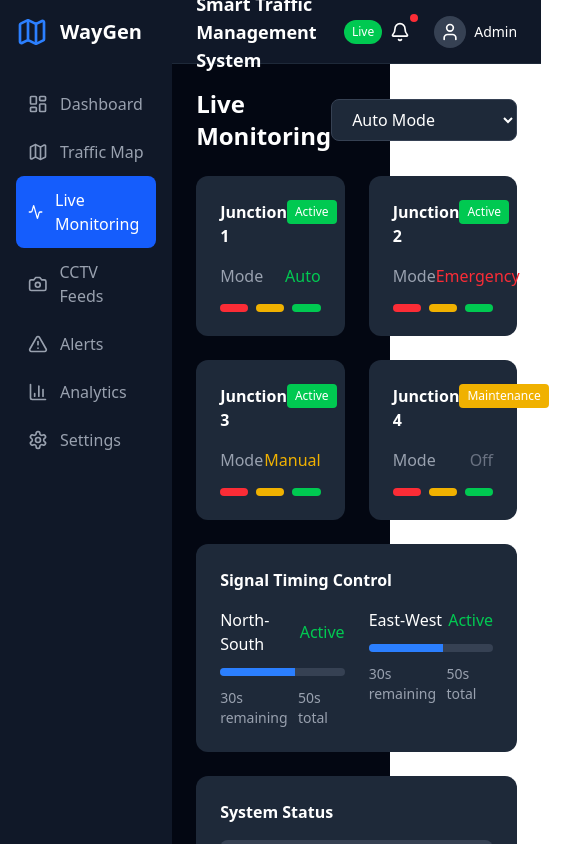
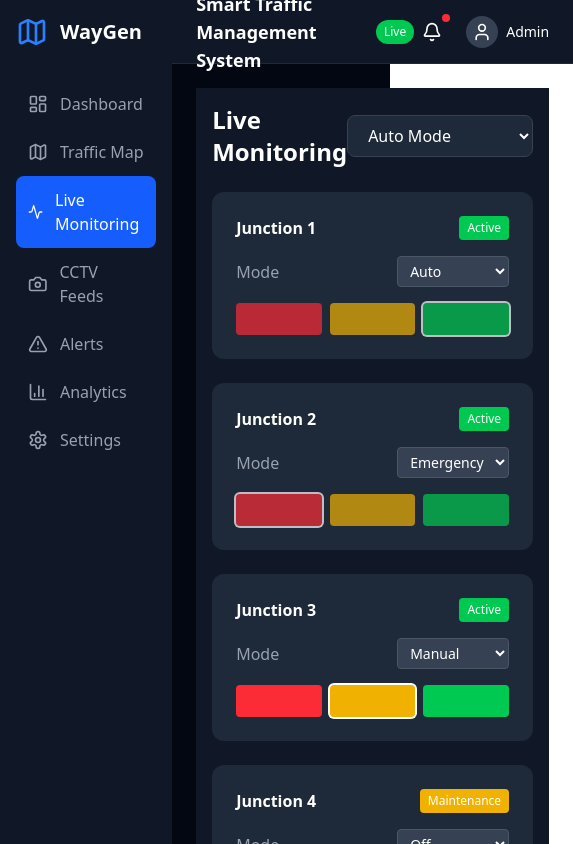
Before and after one commit to ArshTiwari2004/Waygen, a React (Vite) app in the folder traffic-monitoring/frontend/: page /monitoring in a window 390 px wide. Shown: the top 844 px of the page, 573 px wide, since content can reach past the window. Built offline with nearby package versions, Linux system fonts and the light colour scheme.

Commit message:
live monitoring

```diff
--- a/traffic-monitoring/frontend/package.json
+++ b/traffic-monitoring/frontend/package.json
@@ -13,6 +13,7 @@
     "@tailwindcss/vite": "^4.0.12",
     "framer-motion": "^12.4.10",
     "lucide-react": "^0.479.0",
+    "mappls-web-maps": "^3.5.8",
     "react": "^19.0.0",
     "react-dom": "^19.0.0",
     "react-router-dom": "^7.3.0",
--- a/traffic-monitoring/frontend/pages/LiveMonitoring/LiveMonitoring.jsx
+++ b/traffic-monitoring/frontend/pages/LiveMonitoring/LiveMonitoring.jsx
@@ -1,13 +1,80 @@
-import React from 'react';
+import React, { useState } from 'react';
 import { Activity, AlertCircle, Clock, Radio } from 'lucide-react';
 
 const LiveMonitoring = () => {
+  // State for system mode
+  const [systemMode, setSystemMode] = useState('Auto Mode');
+
+  // State for junctions
+  const [junctions, setJunctions] = useState([
+    { id: 1, title: 'Junction 1', status: 'Active', mode: 'Auto', activeLight: 'green' },
+    { id: 2, title: 'Junction 2', status: 'Active', mode: 'Emergency', activeLight: 'red' },
+    { id: 3, title: 'Junction 3', status: 'Active', mode: 'Manual', activeLight: 'yellow' },
+    { id: 4, title: 'Junction 4', status: 'Maintenance', mode: 'Off', activeLight: 'none' },
+  ]);
+
+  // Signal timing state
+  const [signalTiming, setSignalTiming] = useState({
+    'North-South': { active: true, remaining: 30, total: 50, progress: 60 },
+    'East-West': { active: true, remaining: 30, total: 50, progress: 60 },
+  });
+
+  // Handle junction mode change
+  const handleJunctionModeChange = (junctionId, newMode) => {
+    setJunctions(junctions.map(junction =>
+      junction.id === junctionId
+        ? { ...junction, mode: newMode,
+            activeLight: newMode === 'Emergency' ? 'red' :
+                         newMode === 'Manual' ? junction.activeLight :
+                         newMode === 'Auto' ? 'green' :
+                         'none' }
+        : junction
+    ));
+  };
+
+  // Handle light color change
+  const handleLightChange = (junctionId, color) => {
+    setJunctions(junctions.map(junction =>
+      junction.id === junctionId && junction.mode === 'Manual'
+        ? { ...junction, activeLight: color }
+        : junction
+    ));
+  };
+
+  // Handle global mode change
+  const handleGlobalModeChange = (event) => {
+    const newMode = event.target.value;
+    setSystemMode(newMode);
+
+    // Update all junctions based on global mode
+    const modeMapping = {
+      'Auto Mode': 'Auto',
+      'Manual Mode': 'Manual',
+      'Emergency Mode': 'Emergency'
+    };
+
+    const newJunctions = junctions.map(junction => ({
+      ...junction,
+      mode: modeMapping[newMode],
+      activeLight: modeMapping[newMode] === 'Emergency' ? 'red' :
+                  modeMapping[newMode] === 'Manual' ? junction.activeLight :
+                  modeMapping[newMode] === 'Auto' ? 'green' :
+                  'none'
+    }));
+
+    setJunctions(newJunctions);
+  };
+
   return (
-    <div className="space-y-6">
+    <div className="space-y-6 p-4 bg-gray-900 text-white min-h-screen">
       <div className="flex justify-between items-center">
         <h2 className="text-2xl font-bold">Live Monitoring</h2>
         <div className="flex gap-4">
-          <select className="bg-gray-800 border border-gray-700 rounded-lg px-4 py-2">
+          <select
+            className="bg-gray-800 border border-gray-700 rounded-lg px-4 py-2"
+            value={systemMode}
+            onChange={handleGlobalModeChange}
+          >
             <option>Auto Mode</option>
             <option>Manual Mode</option>
             <option>Emergency Mode</option>
@@ -17,14 +84,9 @@ const LiveMonitoring = () => {
 
       <div className="grid grid-cols-1 lg:grid-cols-3 gap-6">
         <div className="lg:col-span-2 space-y-6">
-          <div className="grid grid-cols-2 gap-6">
-            {[
-              { title: 'Junction 1', status: 'Active', mode: 'Auto' },
-              { title: 'Junction 2', status: 'Active', mode: 'Emergency' },
-              { title: 'Junction 3', status: 'Active', mode: 'Manual' },
-              { title: 'Junction 4', status: 'Maintenance', mode: 'Off' },
-            ].map((junction, index) => (
-              <div key={index} className="bg-gray-800 rounded-xl p-6">
+          <div className="grid grid-cols-1 md:grid-cols-2 gap-6">
+            {junctions.map((junction) => (
+              <div key={junction.id} className="bg-gray-800 rounded-xl p-6">
                 <div className="flex justify-between items-start mb-4">
                   <h3 className="font-semibold">{junction.title}</h3>
                   <span className={`px-2 py-1 rounded text-xs ${
@@ -36,19 +98,33 @@ const LiveMonitoring = () => {
                 <div className="space-y-4">
                   <div className="flex justify-between items-center">
                     <span className="text-gray-400">Mode</span>
-                    <span className={`${
-                      junction.mode === 'Emergency' ? 'text-red-500' :
-                      junction.mode === 'Manual' ? 'text-yellow-500' :
-                      junction.mode === 'Auto' ? 'text-green-500' :
-                      'text-gray-500'
-                    }`}>
-                      {junction.mode}
-                    </span>
+                    <select
+                      className="bg-gray-700 border border-gray-600 rounded px-2 py-1 text-sm"
+                      value={junction.mode}
+                      onChange={(e) => handleJunctionModeChange(junction.id, e.target.value)}
+                    >
+                      <option value="Auto">Auto</option>
+                      <option value="Manual">Manual</option>
+                      <option value="Emergency">Emergency</option>
+                      <option value="Off">Off</option>
+                    </select>
                   </div>
                   <div className="grid grid-cols-3 gap-2">
-                    <div className="h-2 rounded bg-red-500"></div>
-                    <div className="h-2 rounded bg-yellow-500"></div>
-                    <div className="h-2 rounded bg-green-500"></div>
+                    <button
+                      className={`h-8 rounded ${junction.activeLight === 'red' ? 'ring-2 ring-white' : ''} ${junction.mode === 'Manual' ? 'cursor-pointer' : 'cursor-not-allowed opacity-70'} bg-red-500`}
+                      onClick={() => handleLightChange(junction.id, 'red')}
+                      disabled={junction.mode !== 'Manual'}
+                    ></button>
+                    <button
+                      className={`h-8 rounded ${junction.activeLight === 'yellow' ? 'ring-2 ring-white' : ''} ${junction.mode === 'Manual' ? 'cursor-pointer' : 'cursor-not-allowed opacity-70'} bg-yellow-500`}
+                      onClick={() => handleLightChange(junction.id, 'yellow')}
+                      disabled={junction.mode !== 'Manual'}
+                    ></button>
+                    <button
+                      className={`h-8 rounded ${junction.activeLight === 'green' ? 'ring-2 ring-white' : ''} ${junction.mode === 'Manual' ? 'cursor-pointer' : 'cursor-not-allowed opacity-70'} bg-green-500`}
+                      onClick={() => handleLightChange(junction.id, 'green')}
+                      disabled={junction.mode !== 'Manual'}
+                    ></button>
                   </div>
                 </div>
               </div>
@@ -57,19 +133,19 @@ const LiveMonitoring = () => {
 
           <div className="bg-gray-800 rounded-xl p-6">
             <h3 className="font-semibold mb-4">Signal Timing Control</h3>
-            <div className="grid grid-cols-2 gap-6">
-              {['North-South', 'East-West'].map((direction) => (
+            <div className="grid grid-cols-1 md:grid-cols-2 gap-6">
+              {Object.entries(signalTiming).map(([direction, data]) => (
                 <div key={direction} className="space-y-3">
                   <div className="flex justify-between items-center">
                     <span>{direction}</span>
                     <span className="text-green-500">Active</span>
                   </div>
                   <div className="h-2 bg-gray-700 rounded-full overflow-hidden">
-                    <div className="h-full bg-blue-500" style={{ width: '60%' }}></div>
+                    <div className="h-full bg-blue-500" style={{ width: `${data.progress}%` }}></div>
                   </div>
                   <div className="flex justify-between text-sm text-gray-400">
-                    <span>30s remaining</span>
-                    <span>50s total</span>
+                    <span>{data.remaining}s remaining</span>
+                    <span>{data.total}s total</span>
                   </div>
                 </div>
               ))}
--- a/traffic-monitoring/frontend/pages/TrafficMap/TrafficMap.jsx
+++ b/traffic-monitoring/frontend/pages/TrafficMap/TrafficMap.jsx
@@ -53,7 +53,8 @@ const TrafficMap = () => {
     // Load Mappls API script dynamically
     const script = document.createElement("script");
     script.src = `https://apis.mappls.com/advancedmaps/api/${import.meta.env.VITE_MAPPLS_SDK_KEY}/map_sdk?v=3.0&layer=vector`;
-    // script.src = `https://apis.mappls.com/advancedmaps/v1/${import.meta.env.VITE_MAPPLS_SDK_KEY}/traffic?geojson=true`;
+    //script.src=`https://apis.mappls.com/advancedmaps/api/${import.meta.env.VITE_MAPPLS_SDK_KEY}/map_sdk_plugins?v=3.0&libraries=getPinDetails`;
+   // script.src = `https://apis.mappls.com/advancedmaps/v1/${import.meta.env.VITE_MAPPLS_SDK_KEY}/traffic?geojson=true`;
     script.async = true;
 
     script.onload = () => {
@@ -67,6 +68,7 @@ const TrafficMap = () => {
       }
     };
     document.body.appendChild(script);
+    //Mappls.getPinDetails({ map: map, pin: '3F45CB'}, callback);
 
     return () => {
       document.body.removeChild(script); // Cleanup on unmount
```
Also changed, not shown: 1 other file (tests, documents, lock files or other folders).
